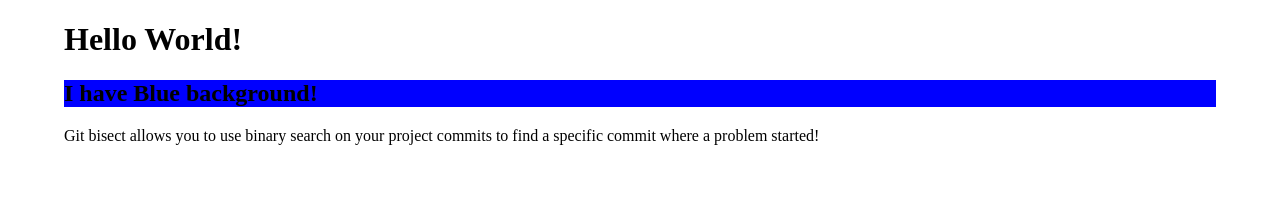
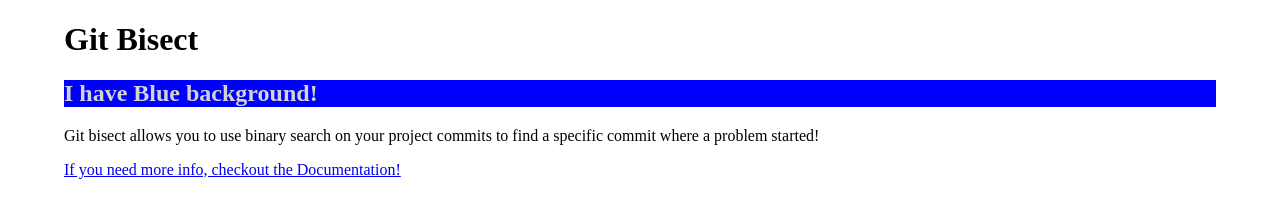
Before and after one commit to lucasnogdias/git_bisect_example, a plain HTML site: page index.html in a window 1280 px wide. Drawn offline with Linux system fonts and the light colour scheme.

Commit message:
feat: Change h1 heading

```diff
--- a/index.html
+++ b/index.html
@@ -9,10 +9,11 @@
     margin-right: auto;
     width: 90vw;"
   >
-    <h1>Hello World!</h1>
-    <h2 style="background-color:blue">I have Blue background!</h2>
+    <h1>Git Bisect</h1>
+    <h2 style="background-color:blue; color: lightgray">I have Blue background!</h2>
     <div id="content-div">
       <p>Git bisect allows you to use binary search on your project commits to find a specific commit where a problem started!</p>
+      <a href="https://git-scm.com/docs/git-bisect">If you need more info, checkout the Documentation!</a>
     </div>
   </main>
 </body>
```
